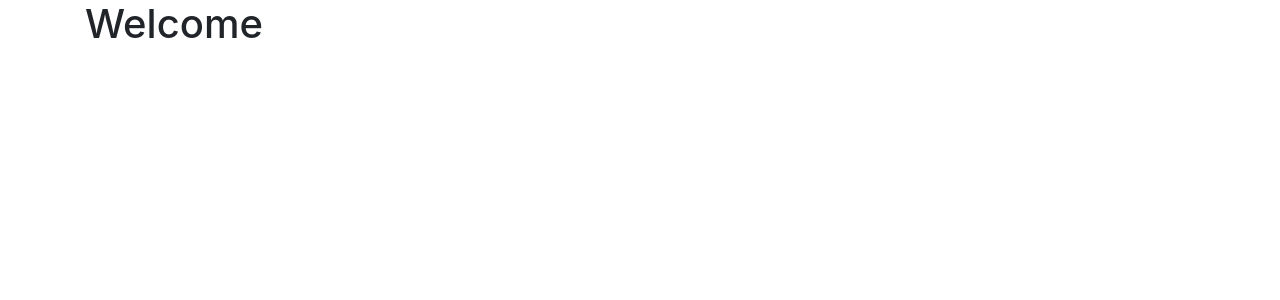
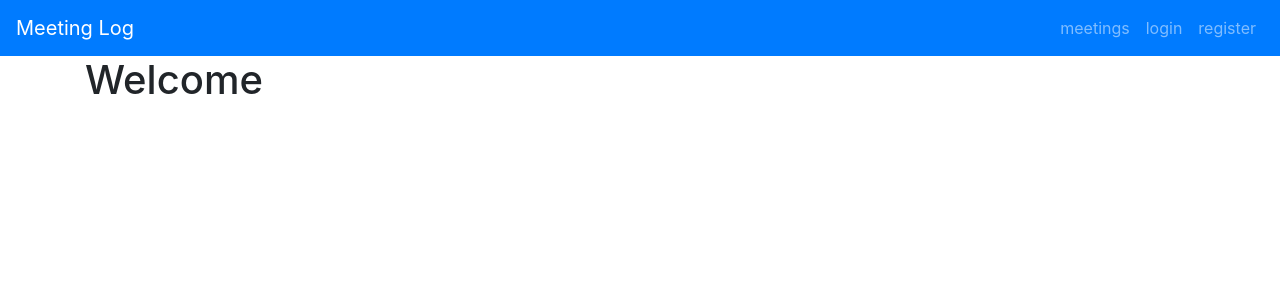
Before and after one commit to lgomesp/vue-spa-firebase, a Vue app: page /#/ in a window 1280 px wide. Shown: the top 300 px of the page. Built offline with nearby package versions, Linux system fonts and the light colour scheme.

Commit message:
add navbar

```diff
--- a/src/App.vue
+++ b/src/App.vue
@@ -1,9 +1,21 @@
 <template>
   <div id="app">
+    <Navigation />
     <router-view class="container" />
   </div>
 </template>
 
+<script>
+import Navigation from "@/components/Navigation";
+
+export default {
+  name: "app",
+  components: {
+    Navigation
+  }
+};
+</script>
+
 <style lang="scss">
-@import "node_modules/bootstrap/scss/bootstrap"
+@import "node_modules/bootstrap/scss/bootstrap";
 </style>
--- a/src/components/Navigation.vue
+++ b/src/components/Navigation.vue
@@ -1,3 +1,14 @@
 <template>
-<h1>navigation</h1>
+  <div>
+    <nav class="site-nav navbar navbar-expand bg-primary navbar-dark">
+      <div class="container-fluid">
+        <router-link class="navbar-brand" to="/">Meeting Log</router-link>
+        <div class="navbar-nav ml-auto">
+          <router-link class="nav-item nav-link" to="/meetings">meetings</router-link>
+          <router-link class="nav-item nav-link" to="/login">login</router-link>
+          <router-link class="nav-item nav-link" to="/register">register</router-link>
+        </div>
+      </div>
+    </nav>
+  </div>
 </template>
--- a/src/views/Home.vue
+++ b/src/views/Home.vue
@@ -5,8 +5,6 @@
 </template>
 
 <script>
-// @ is an alias to /src
-
 export default {
   name: "Home"
 };
```
